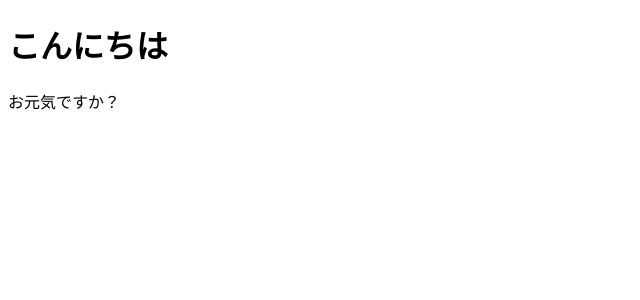
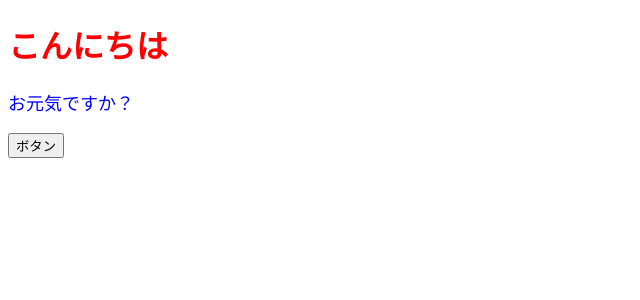
Before and after one commit to manjoe/codesandbox-test-react, a React (Create React App) app: page / in a window 1280 px wide. Shown: the top 300 px of the page, without its empty margins (0-640 px from the left). Built offline with nearby package versions, Linux system fonts and the light colour scheme.

Commit message:
43 イベントやstyleの扱い

```diff
--- /dev/null
+++ b/src/App.jsx
@@ -0,0 +1,33 @@
+import React from "react";
+
+/**
+ * # コンポーネントの命名規則
+ * パスカルケースで命名する
+ * * 必ず先頭を大文字にする
+ * * アンダースコアは利用しない
+ * ## 正しい例
+ *   * App
+ *   * SomeComponent
+ * ##エラーの例
+ *   * app
+ *   * someComponent
+ * ## 非推奨
+ *   * Some_component
+ */
+const App = () => {
+  const onClickButton = () => alert();
+  const contentStyle = {
+    color: "blue",
+    fontSize: "18px"
+  };
+  return (
+    // React.Fragmentは書かなくてもよい
+    <>
+      <h1 style={{ color: "red" }}>こんにちは</h1>
+      <p style={contentStyle}>お元気ですか？</p>
+      <button onClick={onClickButton}>ボタン</button>
+    </>
+  );
+};
+// 他のファイルでも利用したい場合、exportする
+export default App;
--- a/src/index.js
+++ b/src/index.js
@@ -1,15 +1,6 @@
 import React from "react";
 import ReactDom from "react-dom";
-
-const App = () => {
-  return (
-    // return文の中ではタグ一つにする必要がある
-    <React.Fragment>
-      <h1>こんにちは</h1>
-      <p>お元気ですか？</p>
-    </React.Fragment>
-  );
-};
+import App from "./App.jsx";
 
 // 1個目：アプリ、2個目：挿入する場所
 ReactDom.render(<App />, document.getElementById("root"));
```
